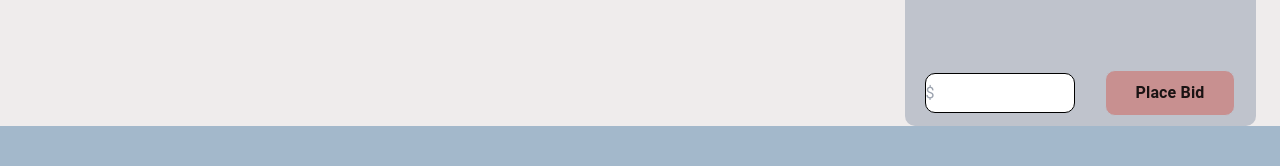
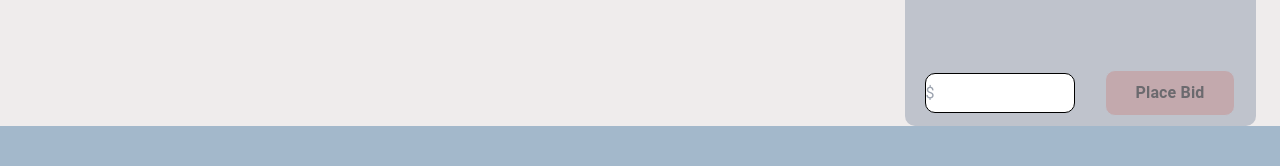
Before and after one commit to JohanBengtsson89/Bilbay-frontend, a React (Vite) app: page /auction/1 in a window 1280 px wide. Shown: the part 693-859 px from the top of the page. Built offline with nearby package versions, Linux system fonts and the light colour scheme; no server answers; what tw-elements would draw is missing.

Commit message:
Disabled the bid button when user is not logged in or registered

```diff
--- a/src/components/Pages/AuctionDetailsPage.jsx
+++ b/src/components/Pages/AuctionDetailsPage.jsx
@@ -5,7 +5,7 @@ import picture from "/src/assets/robert-bye-tG36rvCeqng-unsplash.jpg";
 import { Button } from "@mui/base";
 import Axios from "axios";
 import { fontSize } from "@mui/system";
-import{ FavoriteButton }from "../FavoriteButton"
+import { FavoriteButton } from "../FavoriteButton";
 
 const apiUrl = import.meta.env.VITE_API_URL;
 
@@ -38,9 +38,7 @@ const AuctionDetails = () => {
           .sort((bidA, bidB) => bidB.bidAmount - bidA.bidAmount)
           .slice(0, 5);
 
-          setBids(sortedBids);
-
-
+        setBids(sortedBids);
       })
       .catch((error) => {
         setError(error);
@@ -59,18 +57,22 @@ const AuctionDetails = () => {
       bidAmount: parseInt(bidAmount),
     };
 
-    if (bids.length > 0 && newBid.bidAmount <= bids[0].bidAmount || isNaN(newBid.bidAmount) || newBid.bidAmount <= product.originalPrice) {
+    if (
+      (bids.length > 0 && newBid.bidAmount <= bids[0].bidAmount) ||
+      isNaN(newBid.bidAmount) ||
+      newBid.bidAmount <= product.originalPrice
+    ) {
       alert("OOOOPPPSS: Bid amount must be higher than the latest bid.");
       return;
     }
 
-
     Axios.post(`${apiUrl}/api/bid`, newBid)
       .then((response) => {
-        const sortedBids = [...bids, response.data].sort((bidA, bidB) => bidB.bidAmount - bidA.bidAmount)
+        const sortedBids = [...bids, response.data]
+          .sort((bidA, bidB) => bidB.bidAmount - bidA.bidAmount)
           .slice(0, 5);
         setBids(sortedBids);
-        console.log(bids)
+        console.log(bids);
       })
       .catch((error) => {
         console.error("Error creating bid:", error);
@@ -79,9 +81,7 @@ const AuctionDetails = () => {
     setBidAmount("");
   };
 
-  useEffect(() => {
-
-  }, [bids])
+  useEffect(() => {}, [bids]);
 
   useEffect(() => {
     getAuction();
@@ -97,19 +97,37 @@ const AuctionDetails = () => {
             alt="Error loading picture"
           />
           <div className="price-favo">
-          <div style={{ fontSize: "36px", fontWeight: "bold", borderBottom: "1px solid black", paddingRight:"60%" }}> $ {product.originalPrice} </div>
-          <FavoriteButton className="favoBtn" auctionId={auction.id} />
+            <div
+              style={{
+                fontSize: "36px",
+                fontWeight: "bold",
+                borderBottom: "1px solid black",
+                paddingRight: "60%",
+              }}
+            >
+              {" "}
+              $ {product.originalPrice}{" "}
+            </div>
+            <FavoriteButton className="favoBtn" auctionId={auction.id} />
           </div>
-          <div style={{ fontSize: "32px" , fontWeight: "bold" }}>{product.productName}</div>
-
+          <div style={{ fontSize: "32px", fontWeight: "bold" }}>
+            {product.productName}
+          </div>
 
           <div style={{ width: "745px" }}>{product.productDescription}</div>
         </div>
         <div className="right-side">
           <div className="product-info">
-            <div className="highest-bid" style={{borderBottom: "1px solid black", fontWeight:"bold"}}>
-            <p style={{fontSize:"15px", marginLeft:"3%"}} >Highest bid</p>
-            <h1 style={{marginLeft:"3%", fontSize:"32px"}}> $ {bids.length > 0 ? bids[0].bidAmount : 0}</h1></div>
+            <div
+              className="highest-bid"
+              style={{ borderBottom: "1px solid black", fontWeight: "bold" }}
+            >
+              <p style={{ fontSize: "15px", marginLeft: "3%" }}>Highest bid</p>
+              <h1 style={{ marginLeft: "3%", fontSize: "32px" }}>
+                {" "}
+                $ {bids.length > 0 ? bids[0].bidAmount : 0}
+              </h1>
+            </div>
 
             <div style={{ fontSize: "24px" }}>Product specification:</div>
 
@@ -119,7 +137,6 @@ const AuctionDetails = () => {
             <li>Engine power: {productSpecification.enginePower}</li>
             <li>Mileage: {productSpecification.mileage}</li>
             <li>Colour: {productSpecification.color} </li>
-
           </div>
           <div className="bids-info">
             <div style={{ fontSize: "24px" }}>Bids:</div>
@@ -143,7 +160,12 @@ const AuctionDetails = () => {
               <Button
                 className="place-bid-btn"
                 onClick={handleAddBid}
-                style={{ backgroundColor: "#C89090" }}
+                style={{
+                  backgroundColor: "#C89090",
+                  cursor: buyerId ? "pointer" : "not-allowed",
+                  opacity: buyerId ? 1 : 0.5,
+                }}
+                disabled={!buyerId}
               >
                 Place Bid
               </Button>
```
